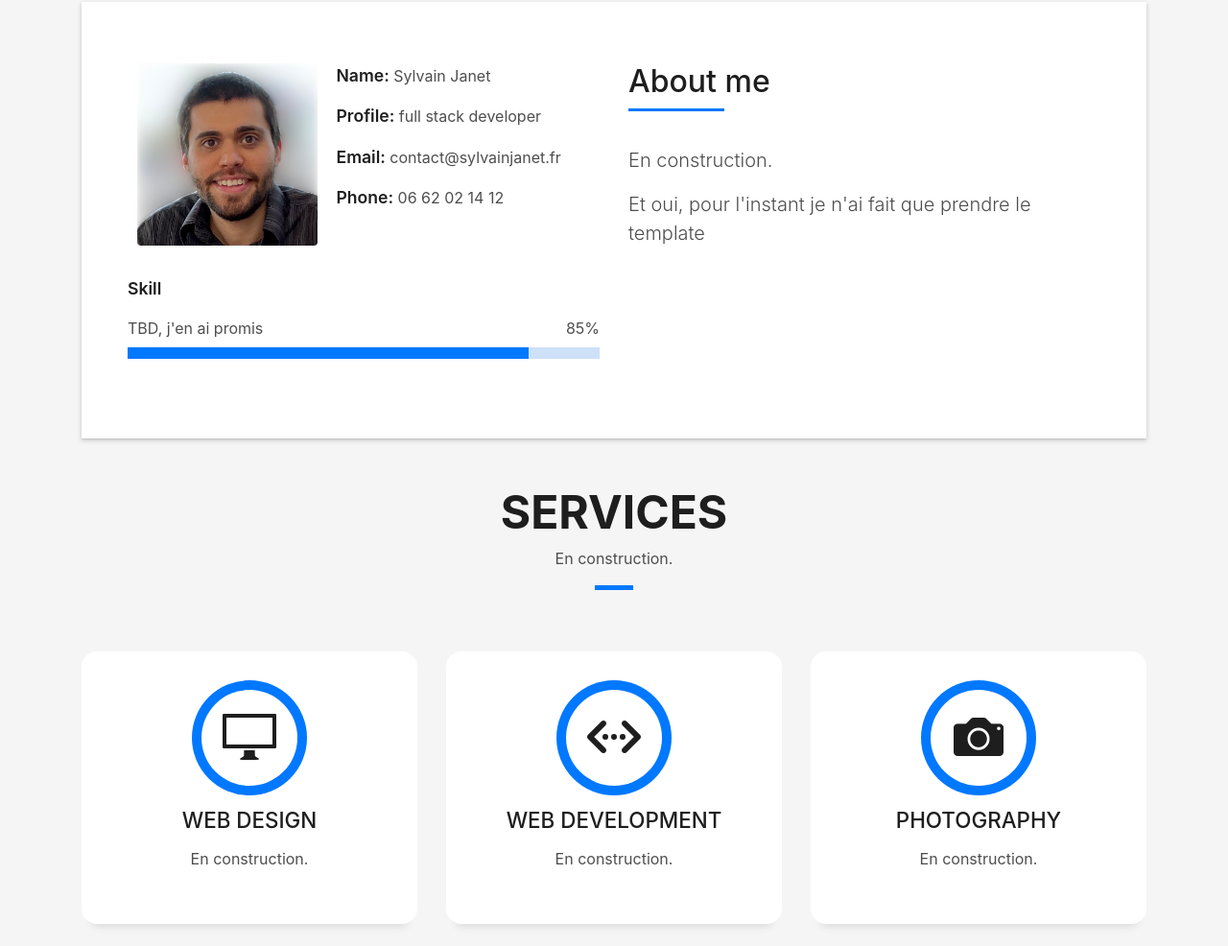
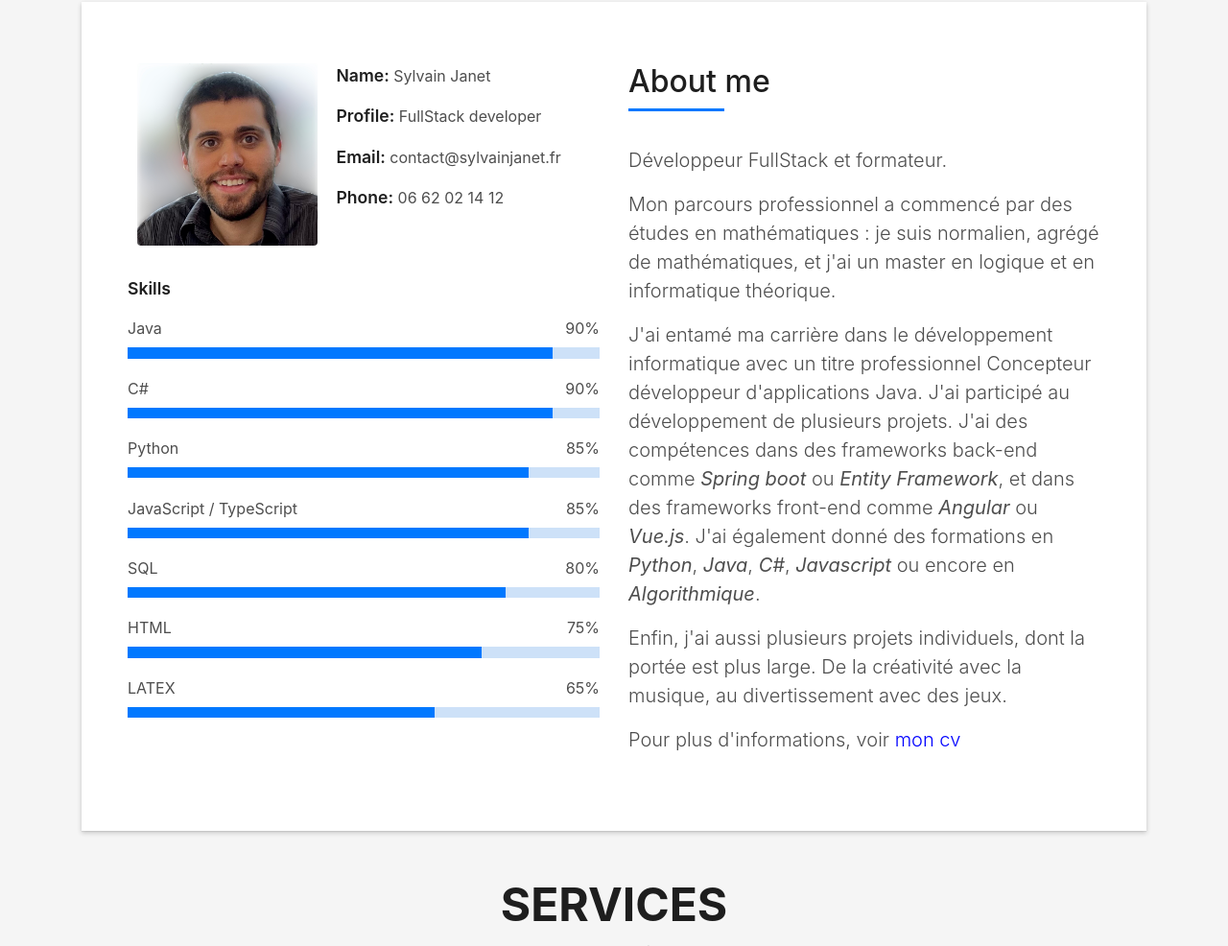
Before and after one commit to SylvainJanet/personal-website, a plain HTML site: page index.html in a window 1280 px wide. Shown: the part 862-1848 px from the top of the page at 96% size. Drawn offline with Linux system fonts and the light colour scheme; files whose address does not match are found by name.

Commit message:
CV content : skill and about (#5)
* test branch protection - push to dev branch

* template init

* template init - blog

* skill and about (#4)

Co-authored-by: Sylvain Janet <sjanet@jehann.fr>

Co-authored-by: Sylvain Janet <sjanet@jehann.fr>

```diff
--- a/css/style.css
+++ b/css/style.css
@@ -100,7 +100,7 @@ a:hover {
   padding: 0;
   height: 100%;
   width: 100%;
-  opacity: .7;
+  opacity: 0.7;
 }
 
 .paralax-mf {
@@ -176,7 +176,7 @@ a:hover {
 }
 
 .title-left:before {
-  content: '';
+  content: "";
   position: absolute;
   height: 3px;
   background-color: #0078ff;
@@ -291,7 +291,7 @@ a:hover {
 }
 
 .owl-theme .owl-dots .owl-dot.active span {
-  background-color: #1B1B1B;
+  background-color: #1b1b1b;
   width: 25px;
 }
 
@@ -308,7 +308,7 @@ a:hover {
   width: 42px;
   height: 42px;
   background-color: #0078ff;
-  opacity: .7;
+  opacity: 0.7;
   font-size: 1.6rem;
   line-height: 1.5;
   text-align: center;
@@ -401,7 +401,7 @@ a:hover {
 ======================================*/
 
 .navbar-b {
-  transition: all .5s ease-in-out;
+  transition: all 0.5s ease-in-out;
   background-color: transparent;
   padding-top: 1.563rem;
   padding-bottom: 1.563rem;
@@ -427,7 +427,7 @@ a:hover {
 
 .navbar-b.navbar-trans .nav-link:before,
 .navbar-b.navbar-reduce .nav-link:before {
-  content: '';
+  content: "";
   position: absolute;
   margin-left: 0px;
   width: 0%;
@@ -439,7 +439,7 @@ a:hover {
 
 .navbar-b.navbar-trans .nav-link:hover,
 .navbar-b.navbar-reduce .nav-link:hover {
-  color: #1B1B1B;
+  color: #1b1b1b;
 }
 
 .navbar-b.navbar-trans .nav-link:hover:before,
@@ -474,7 +474,7 @@ a:hover {
 }
 
 .navbar-b.navbar-reduce {
-  transition: all .5s ease-in-out;
+  transition: all 0.5s ease-in-out;
   background-color: #fff;
   padding-top: 15px;
   padding-bottom: 15px;
@@ -504,7 +504,7 @@ a:hover {
 }
 
 .navbar-b.navbar-reduce .navbar-toggler span {
-  background-color: #1B1B1B;
+  background-color: #1b1b1b;
 }
 
 .navbar-b .navbar-brand {
@@ -527,7 +527,7 @@ a:hover {
 }
 
 .navbar-b .dropdown-menu .dropdown-item {
-  padding: .7rem 1.7rem;
+  padding: 0.7rem 1.7rem;
   transition: all 500ms ease;
 }
 
@@ -567,9 +567,9 @@ a:hover {
 
 .navbar-toggler span:nth-child(1),
 .navbar-toggler span:nth-child(3) {
-  transition: -webkit-transform .35s ease-in-out;
-  transition: transform .35s ease-in-out;
-  transition: transform .35s ease-in-out, -webkit-transform .35s ease-in-out;
+  transition: -webkit-transform 0.35s ease-in-out;
+  transition: transform 0.35s ease-in-out;
+  transition: transform 0.35s ease-in-out, -webkit-transform 0.35s ease-in-out;
 }
 
 .navbar-toggler:not(.collapsed) span:nth-child(1) {
@@ -619,7 +619,7 @@ a:hover {
   padding: 0;
   height: 100%;
   width: 100%;
-  opacity: .9;
+  opacity: 0.9;
 }
 
 .intro .intro-title {
@@ -690,13 +690,13 @@ a:hover {
 
 .skill-mf .progress {
   background-color: #cde1f8;
-  margin: .5rem 0 1.2rem 0;
+  margin: 0.5rem 0 1.2rem 0;
   border-radius: 0;
-  height: .7rem;
+  height: 0.7rem;
 }
 
 .skill-mf .progress .progress-bar {
-  height: .7rem;
+  height: 0.7rem;
   background-color: #0078ff;
 }
 
@@ -732,7 +732,7 @@ a:hover {
   font-size: 1.4rem;
   text-transform: uppercase;
   text-align: center;
-  padding: .4rem 0;
+  padding: 0.4rem 0;
 }
 
 .service-box .s-description {
@@ -795,7 +795,7 @@ a:hover {
 
 .work-content .w-more {
   color: #4e4e4e;
-  font-size: .8rem;
+  font-size: 0.8rem;
 }
 
 .work-content .w-more .w-ctegory {
@@ -813,7 +813,7 @@ a:hover {
 }
 
 .work-content .w-like .num-like {
-  font-size: .7rem;
+  font-size: 0.7rem;
 }
 
 .w-title {
@@ -893,14 +893,14 @@ a:hover {
   color: #fff;
   display: inline-block;
   text-transform: uppercase;
-  font-size: .7rem;
-  letter-spacing: .1px;
+  font-size: 0.7rem;
+  letter-spacing: 0.1px;
   margin-bottom: 0;
 }
 
 .card-blog .card-title {
   font-size: 1.3rem;
-  margin-top: .6rem;
+  margin-top: 0.6rem;
 }
 
 .card-blog .card-description {
@@ -1044,8 +1044,8 @@ a:hover {
 .widget-tags ul li {
   display: inline-block;
   background-color: #0078ff;
-  padding: .2rem .6rem;
-  margin-bottom: .5rem;
+  padding: 0.2rem 0.6rem;
+  margin-bottom: 0.5rem;
   border-radius: 15px;
 }
 
@@ -1076,7 +1076,7 @@ footer {
 }
 
 footer .copyright {
-  margin-bottom: .3rem;
+  margin-bottom: 0.3rem;
 }
 
 footer .credits {
@@ -1131,7 +1131,7 @@ footer .credits a {
 
 .button {
   display: inline-block;
-  padding: .3rem .6rem;
+  padding: 0.3rem 0.6rem;
   text-align: center;
   vertical-align: middle;
   -webkit-user-select: none;
@@ -1139,7 +1139,7 @@ footer .credits a {
   -ms-user-select: none;
   user-select: none;
   font-size: 1rem;
-  border-radius: .3rem;
+  border-radius: 0.3rem;
   border: 1px solid transparent;
   transition: all 500ms ease;
   cursor: pointer;
@@ -1162,7 +1162,7 @@ footer .credits a {
 }
 
 .button-big {
-  padding: .9rem 2.3rem;
+  padding: 0.9rem 2.3rem;
   font-size: 1.2rem;
 }
 
@@ -1171,10 +1171,10 @@ footer .credits a {
 }
 
 .btn-lg {
-  padding: .5rem 1rem;
+  padding: 0.5rem 1rem;
   font-size: 1.25rem;
   line-height: 1.5;
-  border-radius: .3rem;
+  border-radius: 0.3rem;
 }
 
 @media (min-width: 577px) {
--- a/index.html
+++ b/index.html
@@ -96,8 +96,7 @@
             <h1 class="intro-title mb-4">I am Sylvain Janet</h1>
             <p class="intro-subtitle">
               <span class="text-slider-items"
-                >Web Developer,FullStack Developer, Mangeur de fraise, En train
-                de construire ce site</span
+                >FullStack Developer,Trainer,Mathematician,Musician</span
               ><strong class="text-slider"></strong>
             </p>
             <!-- <p class="pt-3"><a class="btn btn-primary btn js-scroll px-4" href="#about" role="button">Learn More</a></p> -->
@@ -132,7 +131,7 @@
                         </p>
                         <p>
                           <span class="title-s">Profile: </span>
-                          <span>full stack developer</span>
+                          <span>FullStack developer</span>
                         </p>
                         <p>
                           <span class="title-s">Email: </span>
@@ -146,8 +145,32 @@
                     </div>
                   </div>
                   <div class="skill-mf">
-                    <p class="title-s">Skill</p>
-                    <span>TBD, j'en ai promis</span>
+                    <p class="title-s">Skills</p>
+                    <span>Java</span>
+                    <span class="pull-right">90%</span>
+                    <div class="progress">
+                      <div
+                        class="progress-bar"
+                        role="progressbar"
+                        style="width: 90%"
+                        aria-valuenow="90"
+                        aria-valuemin="0"
+                        aria-valuemax="100"
+                      ></div>
+                    </div>
+                    <span>C#</span>
+                    <span class="pull-right">90%</span>
+                    <div class="progress">
+                      <div
+                        class="progress-bar"
+                        role="progressbar"
+                        style="width: 90%"
+                        aria-valuenow="90"
+                        aria-valuemin="0"
+                        aria-valuemax="100"
+                      ></div>
+                    </div>
+                    <span>Python</span>
                     <span class="pull-right">85%</span>
                     <div class="progress">
                       <div
@@ -159,6 +182,54 @@
                         aria-valuemax="100"
                       ></div>
                     </div>
+                    <span>JavaScript / TypeScript</span>
+                    <span class="pull-right">85%</span>
+                    <div class="progress">
+                      <div
+                        class="progress-bar"
+                        role="progressbar"
+                        style="width: 85%"
+                        aria-valuenow="85"
+                        aria-valuemin="0"
+                        aria-valuemax="100"
+                      ></div>
+                    </div>
+                    <span>SQL</span>
+                    <span class="pull-right">80%</span>
+                    <div class="progress">
+                      <div
+                        class="progress-bar"
+                        role="progressbar"
+                        style="width: 80%"
+                        aria-valuenow="80"
+                        aria-valuemin="0"
+                        aria-valuemax="100"
+                      ></div>
+                    </div>
+                    <span>HTML</span>
+                    <span class="pull-right">75%</span>
+                    <div class="progress">
+                      <div
+                        class="progress-bar"
+                        role="progressbar"
+                        style="width: 75%"
+                        aria-valuenow="75"
+                        aria-valuemin="0"
+                        aria-valuemax="100"
+                      ></div>
+                    </div>
+                    <span>LATEX</span>
+                    <span class="pull-right">65%</span>
+                    <div class="progress">
+                      <div
+                        class="progress-bar"
+                        role="progressbar"
+                        style="width: 65%"
+                        aria-valuenow="65"
+                        aria-valuemin="0"
+                        aria-valuemax="100"
+                      ></div>
+                    </div>
                   </div>
                 </div>
                 <div class="col-md-6">
@@ -166,10 +237,46 @@
                     <div class="title-box-2">
                       <h5 class="title-left">About me</h5>
                     </div>
-                    <p class="lead">En construction.</p>
+                    <p class="lead">Développeur FullStack et formateur.</p>
+                    <p class="lead"></p>
                     <p class="lead">
-                      Et oui, pour l'instant je n'ai fait que prendre le
-                      template
+                      Mon parcours professionnel a commencé par des études en
+                      mathématiques : je suis normalien, agrégé de
+                      mathématiques, et j'ai un master en logique et en
+                      informatique théorique.
+                    </p>
+                    <p class="lead">
+                      J'ai entamé ma carrière dans le développement informatique
+                      avec un titre professionnel Concepteur développeur
+                      d'applications Java. J'ai participé au développement de
+                      plusieurs projets. J'ai des compétences dans des
+                      frameworks back-end comme
+                      <strong><em>Spring boot</em></strong> ou
+                      <strong><em>Entity Framework</em></strong
+                      >, et dans des frameworks front-end comme
+                      <strong><em>Angular</em></strong> ou
+                      <strong><em>Vue.js</em></strong
+                      >. J'ai également donné des formations en
+                      <strong><em>Python</em></strong
+                      >, <strong><em>Java</em></strong
+                      >, <strong><em>C#</em></strong
+                      >, <strong><em>Javascript</em></strong> ou encore en
+                      <strong><em>Algorithmique</em></strong
+                      >.
+                    </p>
+                    <p class="lead">
+                      Enfin, j'ai aussi plusieurs projets individuels, dont la
+                      portée est plus large. De la créativité avec la musique,
+                      au divertissement avec des jeux.
+                    </p>
+                    <p class="lead">
+                      Pour plus d'informations, voir
+                      <a
+                        style="color: blue"
+                        href="docs/JanetSylvain_CV.pdf"
+                        target="_blank"
+                        >mon cv</a
+                      >
                     </p>
                   </div>
                 </div>
```
Also changed, not shown: 1 other file.
